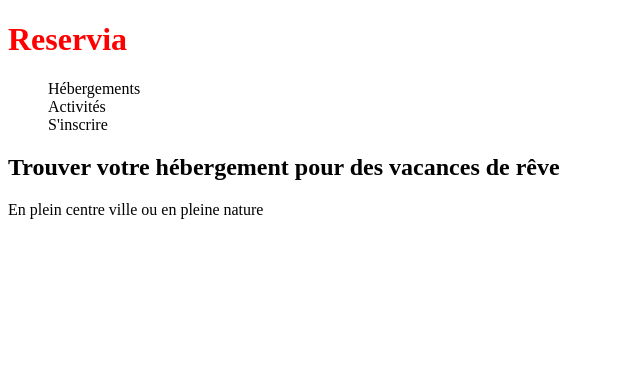
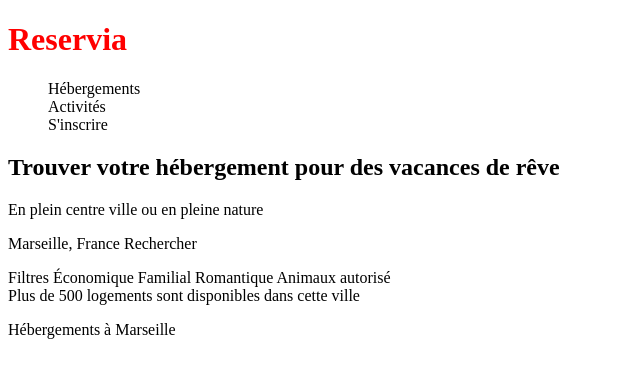
Before and after one commit to Matthias57/Projet2, a plain HTML site: page index.html in a window 1280 px wide. Shown: the whole page, without its empty margins (0-640 px from the left). Drawn offline with Linux system fonts and the light colour scheme.

Commit message:
structure html

```diff
--- a/index.html
+++ b/index.html
@@ -16,8 +16,11 @@
             </ul>
         <h2>Trouver votre hébergement pour des vacances de rêve</h2>
         <p>En plein centre ville ou en pleine nature</p>
+        <p>Marseille, France Rechercher</p>
+        <p>Filtres Économique Familial Romantique Animaux autorisé<br />
+        Plus de 500 logements sont disponibles dans cette ville</p>
     </header>
-    <section></section>
+    <section>Hébergements à Marseille</section>
     <section></section>
     <section></section>
     <footer></footer>
```
